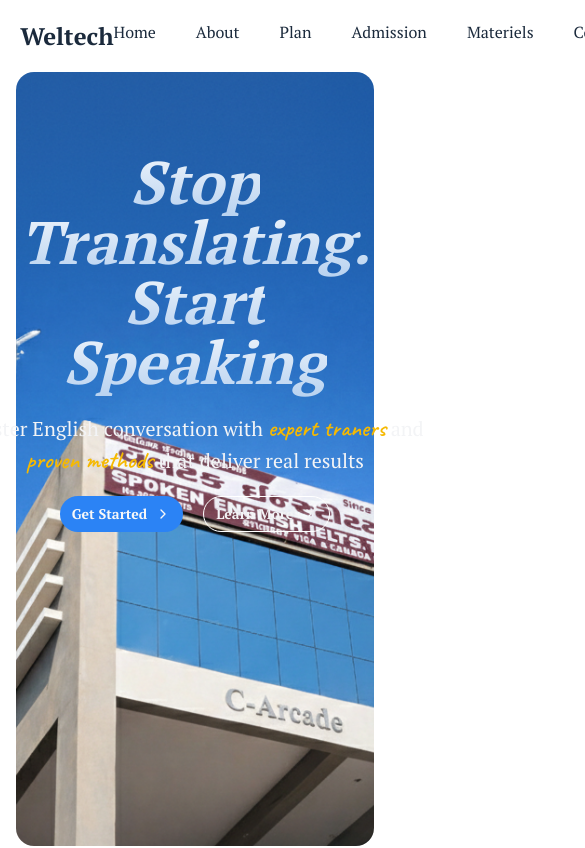
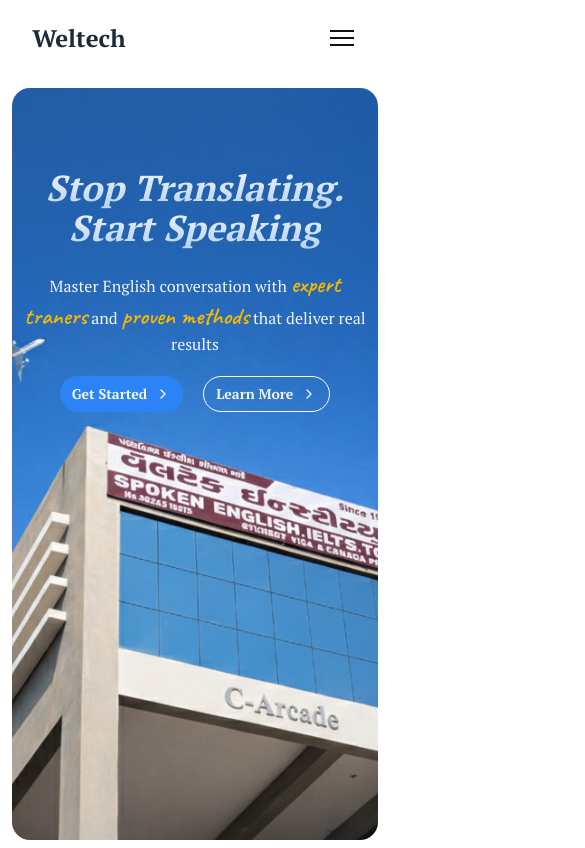
Before and after one commit to Arjun259194/Weltech, a Next.js app: page / in a window 390 px wide. Shown: the top 848 px of the page, 585 px wide, since content can reach past the window. Built offline with nearby package versions, Linux system fonts and the light colour scheme.

Commit message:
responsive version ready

```diff
--- a/components/header.tsx
+++ b/components/header.tsx
@@ -1,33 +1,216 @@
+"use client";
 import Link from "next/link";
 
-async function Header() {
+import { useState, useEffect } from "react";
+
+const navLinks = [
+  { href: "/", label: "Home" },
+  { href: "/about", label: "About" },
+  { href: "/plan", label: "Plan" },
+  { href: "/admission", label: "Admission" },
+  { href: "/materiels", label: "Materiels" },
+  { href: "/contact", label: "Contact" },
+];
+
+export default function Header() {
+  const [isOpen, setIsOpen] = useState(false);
+
+  useEffect(() => {
+    const handleResize = () => {
+      if (window.innerWidth >= 768) setIsOpen(false);
+    };
+    window.addEventListener("resize", handleResize);
+    return () => window.removeEventListener("resize", handleResize);
+  }, []);
+
+  useEffect(() => {
+    document.body.style.overflow = isOpen ? "hidden" : "";
+    return () => {
+      document.body.style.overflow = "";
+    };
+  }, [isOpen]);
+
   return (
-    <header className="flex justify-between px-1 py-5 w-11/12 mx-auto">
-      <span className="text-2xl font-semibold"><Link href="/">Weltech</Link></span>
-      <nav>
-        <ul className="flex space-x-10">
-          <li className="hover:underline hover:underline-offset-2">
-            <a href="/">Home</a>
-          </li>
-          <li className="hover:underline hover:underline-offset-2">
-            <a href="/about">About</a>
-          </li>
-          <li className="hover:underline hover:underline-offset-2">
-            <a href="/plan">Plan</a>
-          </li>
-          <li className="hover:underline hover:underline-offset-2">
-            <a href="/admission">Admission</a>
-          </li>
-          <li className="hover:underline hover:underline-offset-2">
-            <a href="/materiels">Materiels</a>
-          </li>
-          <li className="hover:underline hover:underline-offset-2">
-            <a href="/contact">Contact</a>
-          </li>
+    <header
+      style={{
+        position: "relative",
+        display: "flex",
+        justifyContent: "space-between",
+        alignItems: "center",
+        padding: "20px 16px",
+        maxWidth: "91.666%",
+        margin: "0 auto",
+      }}
+    >
+      {/* Logo */}
+      <Link
+        href="/"
+        style={{
+          fontSize: "1.5rem",
+          fontWeight: 600,
+          textDecoration: "none",
+          color: "inherit",
+          position: "relative",
+          zIndex: 50,
+        }}
+        onClick={() => setIsOpen(false)}
+      >
+        Weltech
+      </Link>
+
+      {/* Desktop Nav */}
+      <nav style={{ display: "flex" }} className="desktop-nav">
+        <style>{`
+          @media (max-width: 767px) { .desktop-nav { display: none !important; } }
+          @media (min-width: 768px) { .hamburger-btn { display: none !important; } .mobile-overlay { display: none !important; } }
+          .nav-link { text-decoration: none; color: inherit; }
+          .nav-link:hover { text-decoration: underline; text-underline-offset: 2px; }
+        `}</style>
+        <ul
+          style={{
+            display: "flex",
+            gap: "40px",
+            listStyle: "none",
+            margin: 0,
+            padding: 0,
+          }}
+        >
+          {navLinks.map(({ href, label }) => (
+            <li key={href}>
+              <a href={href} className="nav-link">
+                {label}
+              </a>
+            </li>
+          ))}
         </ul>
       </nav>
+
+      {/* Hamburger Button */}
+      <button
+        className="hamburger-btn"
+        onClick={() => setIsOpen(!isOpen)}
+        aria-label={isOpen ? "Close menu" : "Open menu"}
+        aria-expanded={isOpen}
+        style={{
+          position: "relative",
+          zIndex: 50,
+          background: "none",
+          border: "none",
+          cursor: "pointer",
+          display: "flex",
+          flexDirection: "column",
+          justifyContent: "center",
+          alignItems: "center",
+          gap: "5px",
+          width: 32,
+          height: 32,
+          padding: 0,
+        }}
+      >
+        {[
+          isOpen ? { transform: "rotate(45deg) translate(3.5px, 3.5px)" } : {},
+          isOpen ? { opacity: 0, transform: "scaleX(0)" } : {},
+          isOpen
+            ? { transform: "rotate(-45deg) translate(3.5px, -3.5px)" }
+            : {},
+        ].map((extraStyle, i) => (
+          <span
+            key={i}
+            style={{
+              display: "block",
+              height: 2,
+              width: 24,
+              backgroundColor: "#111",
+              transition: "all 0.3s ease",
+              transformOrigin: "center",
+              ...extraStyle,
+            }}
+          />
+        ))}
+      </button>
+
+      {/* Mobile Overlay */}
+      <div
+        className="mobile-overlay"
+        style={{
+          position: "fixed",
+          inset: 0,
+          backgroundColor: "white",
+          zIndex: 40,
+          display: "flex",
+          flexDirection: "column",
+          alignItems: "center",
+          justifyContent: "center",
+          opacity: isOpen ? 1 : 0,
+          pointerEvents: isOpen ? "auto" : "none",
+          transition: "opacity 0.3s ease",
+        }}
+      >
+        <ul
+          style={{
+            listStyle: "none",
+            margin: 0,
+            padding: 0,
+            display: "flex",
+            flexDirection: "column",
+            alignItems: "center",
+            gap: "32px",
+          }}
+        >
+          {navLinks.map(({ href, label }, i) => (
+            <li
+              key={href}
+              style={{
+                fontSize: "1.5rem",
+                fontWeight: 500,
+                transform: isOpen ? "translateY(0)" : "translateY(20px)",
+                opacity: isOpen ? 1 : 0,
+                transition: `transform 0.3s ease ${i * 60}ms, opacity 0.3s ease ${i * 60}ms`,
+              }}
+            >
+              <a
+                href={href}
+                className="nav-link"
+                onClick={() => setIsOpen(false)}
+              >
+                {label}
+              </a>
+            </li>
+          ))}
+        </ul>
+      </div>
     </header>
   );
 }
 
-export default Header;
+// async function Header() {
+//   return (
+//     <header className="flex justify-between px-1 py-5 md:md:md:w-11/12 w-full w-full w-full mx-auto">
+//       <span className="text-2xl font-semibold"><Link href="/">Weltech</Link></span>
+//       <nav>
+//         <ul className="flex space-x-10">
+//           <li className="hover:underline hover:underline-offset-2">
+//             <a href="/">Home</a>
+//           </li>
+//           <li className="hover:underline hover:underline-offset-2">
+//             <a href="/about">About</a>
+//           </li>
+//           <li className="hover:underline hover:underline-offset-2">
+//             <a href="/plan">Plan</a>
+//           </li>
+//           <li className="hover:underline hover:underline-offset-2">
+//             <a href="/admission">Admission</a>
+//           </li>
+//           <li className="hover:underline hover:underline-offset-2">
+//             <a href="/materiels">Materiels</a>
+//           </li>
+//           <li className="hover:underline hover:underline-offset-2">
+//             <a href="/contact">Contact</a>
+//           </li>
+//         </ul>
+//       </nav>
+//     </header>
+//   );
+// }
+//
+// export default Header;
--- a/components/sections/FeatureSection.tsx
+++ b/components/sections/FeatureSection.tsx
@@ -4,20 +4,18 @@ import { AccentUnderline } from "../ui/textEffects";
 
 export default function FeatureSection() {
   return (
-    <section className="text-center py-10">
-      <h2 className="text-5xl font-semibold">
+    <section className="md:w-11/12 w-full mx-auto space-y-3 text-center py-10">
+      <h2 className="text-5xl  font-semibold">
         What <span className="text-primary">We Do</span>
       </h2>
-      <p className="mb-10">
-        We provide comprehensive coaching designed to bring out
-        <br />
-        the{" "}
+      <p className="mb-10 mx-2 md:mx-0">
+        We provide comprehensive coaching designed to bring out the{" "}
         <AccentUnderline className="text-2xl" underline>
           best in every student.
         </AccentUnderline>
       </p>
 
-      <div className="flex w-11/12 mx-auto px-10 space-x-20">
+      <div className="flex flex-col md:flex-row px-10 space-y-5 md:space-x-20">
         <CurvedBadgeCard
           title="Proven Results"
           content="Consistently high success rates with students achieving top ranks in competitive exams"
--- a/components/sections/HeroSection.tsx
+++ b/components/sections/HeroSection.tsx
@@ -2,23 +2,23 @@ import { ChevronRight } from "lucide-react";
 import { Button } from "../ui/button";
 import { AccentUnderline, GradientText } from "../ui/textEffects";
 
-interface Props {}
+interface Props { }
 
 const HeroSection = (_: Props) => {
   return (
-    <section className="w-11/12 mx-auto h-screen">
+    <section className="md:w-11/12 w-full mx-auto p-3 md:p-0 h-screen">
       <div
         style={{ backgroundImage: "url('/Hero-BG.png')" }}
-        className="flex flex-col text-center h-11/12 text-gray-100 pt-20 bg-no-repeat bg-top bg-cover rounded-2xl items-center space-y-5"
+        className="flex flex-col text-center px-2 md:px-0 h-11/12 text-gray-100 pt-20 bg-no-repeat bg-top bg-cover rounded-2xl items-center space-y-5"
       >
-        <h1 className="text-6xl italic font-semibold ">
+        <h1 className="md:text-6xl text-4xl  italic font-semibold ">
           <GradientText>
             Stop Translating.
             <br />
             Start Speaking
           </GradientText>
         </h1>
-        <p className="w-[45ch] text-xl">
+        <p className="md:w-[45ch] md:text-xl">
           Master English conversation with{" "}
           <AccentUnderline className="text-2xl">expert traners</AccentUnderline>{" "}
           and{" "}
--- a/components/sections/ReviewSection.tsx
+++ b/components/sections/ReviewSection.tsx
@@ -4,7 +4,9 @@ import { AccentUnderline, PrimeText } from "../ui/textEffects";
 
 export default function ReviewSection() {
   return (
-    <section className="w-11/12 mx-auto overflow-x-hidden space-y-5 py-10">
+    <section className=" bg-linear-to-b from-background to-primary  w-full mx-auto overflow-x-hidden space-y-5 py-10">
+      <div className="md:w-11/12 mx-auto">
+        <div className="mx-3 md:mx-0">
           <svg
             width="56"
             height="43"
@@ -30,12 +32,13 @@ export default function ReviewSection() {
             and improving their English communication skills.
           </p>
 
+        </div>
         <InfiniteMovingCards
-        className="mt-10 mb-36"
+          className="mt-10 md:mb-36 mb-24"
           items={new Array(6).fill(0).map((_, i) => {
             return (
               <li
-              className="relative w-md h-72 max-w-full shrink-0 rounded-2xl"
+                className="relative w-100 h-150 md:w-md md:h-72 max-w-full shrink-0 rounded-2xl"
                 key={i}
               >
                 <ReviewCard
@@ -51,6 +54,7 @@ export default function ReviewSection() {
           direction="left"
           speed="slow"
         />
+      </div>
     </section>
   );
 }
--- a/components/ui/infinite-moving-cards.tsx
+++ b/components/ui/infinite-moving-cards.tsx
@@ -78,6 +78,18 @@ export const InfiniteMovingCards = ({
     >
       <ul
         ref={scrollerRef}
+        onTouchStart={() => {
+          if (scrollerRef.current) {
+            scrollerRef.current.style.animationPlayState = "paused";
+          }
+        }}
+        onTouchEnd={
+          () => {
+            if (scrollerRef.current) {
+              scrollerRef.current.style.animationPlayState = "running";
+            }
+          }
+        }
         className={cn(
           "flex w-max min-w-full shrink-0 flex-nowrap gap-4 py-4",
           start && "animate-scroll",
```
Also changed, not shown: components/Book.tsx (+6 -4 lines), components/ReviewCard.tsx (+6 -5 lines), components/sections/BookSection.tsx (+31 -10 lines), components/sections/SchedulingSection.tsx (+53 -24 lines). Lines whose indentation alone changed are shown as unchanged.
